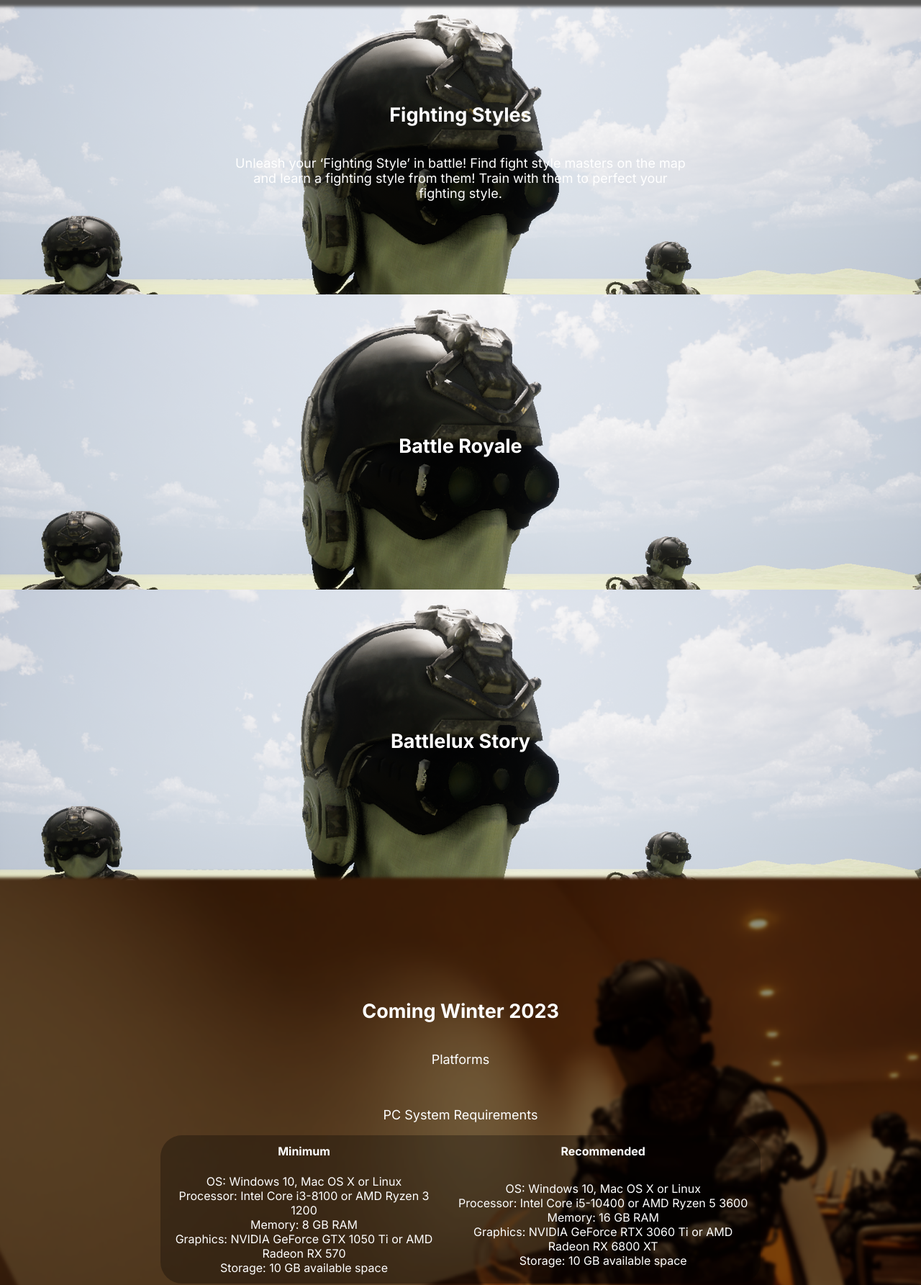
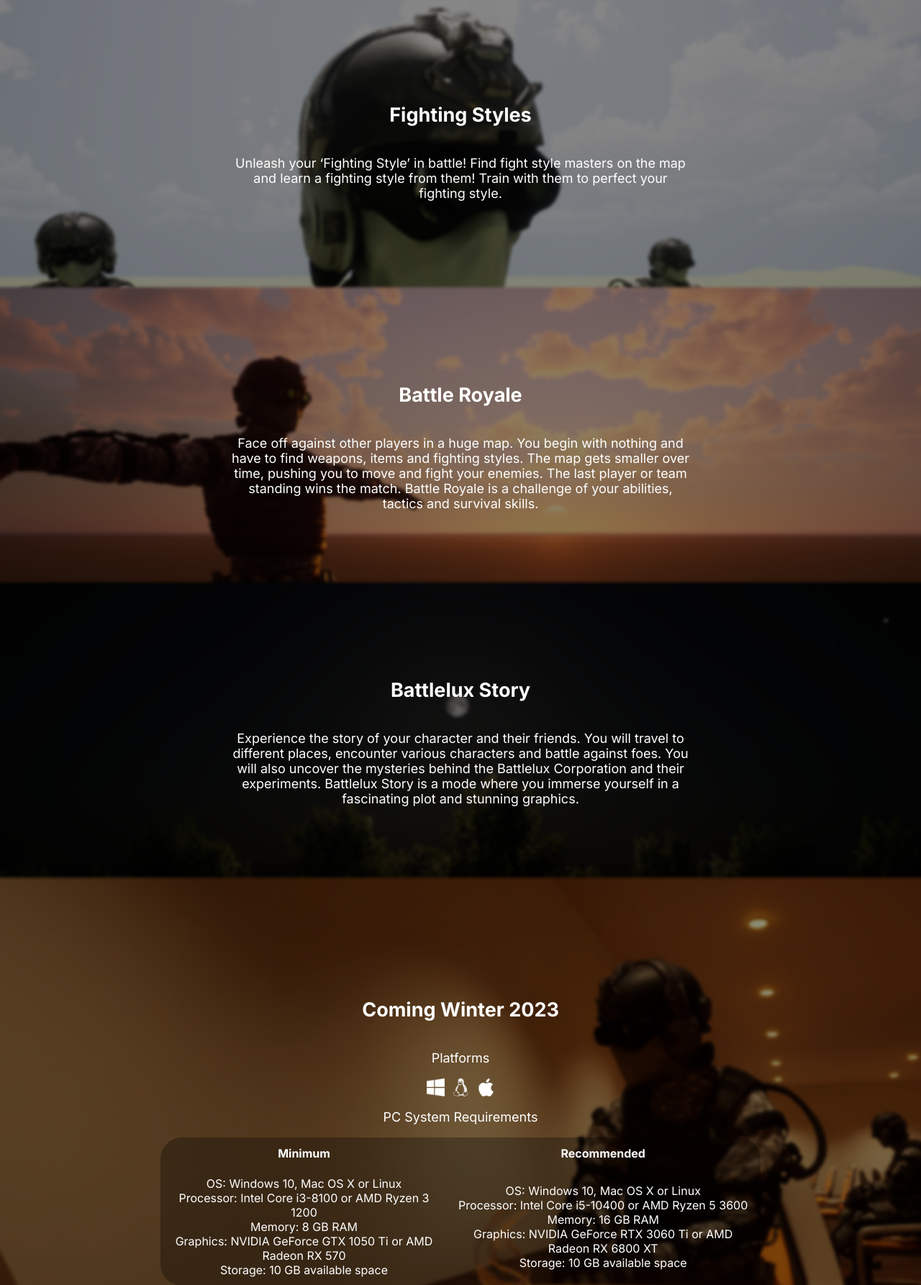
Before and after one commit to AGames-Studio/BattleluxWebsite, a PHP site: page / in a window 1280 px wide. Shown: the part 1621-3406 px from the top of the page at 72% size. Run offline with PHP 8.4, Linux system fonts and the light colour scheme.

Commit message:
ITS DONE! LETS GOOOO

```diff
--- a/css/style.css
+++ b/css/style.css
@@ -169,7 +169,7 @@
 
 .section1::before {
   content: "";
-  background-image: url('../img/HighresScreenshot00001.png');
+  background-image: url('../img/image6.png');
   background-color: rgba(0, 0, 0, 0.45);
   filter: blur(2px);
   background-blend-mode: multiply;
@@ -210,40 +210,86 @@
 }
 
 .section3 {
+  position: relative;
   display: flex;
   flex-direction: column;
   padding-top: 10px;
   align-items: center;
   justify-content: center;
   text-align: center;
+  height: 400px;
+  z-index: 0;
+}
+
+.section3::before {
+  content: "";
   background-image: url('../img/HighresScreenshot00001.png');
+  background-color: rgba(0, 0, 0, 0.45);
+  filter: blur(2px);
+  background-blend-mode: multiply;
   background-size: cover;
-  height: 400px;
+  position: absolute;
+  top: -10px;
+  left: -10px;
+  right: -10px;
+  bottom: -10px;
+  z-index: -1;
 }
 
 .section4 {
+  position: relative;
   display: flex;
   flex-direction: column;
   padding-top: 10px;
   align-items: center;
   justify-content: center;
   text-align: center;
-  background-image: url('../img/HighresScreenshot00001.png');
+  height: 400px;
+  z-index: 0;
+}
+
+.section4::before {
+  content: "";
+  background-image: url('../img/image5.png');
+  background-color: rgba(0, 0, 0, 0.45);
+  filter: blur(2px);
+  background-blend-mode: multiply;
   background-size: cover;
-  height: 400px;
+  position: absolute;
+  top: -10px;
+  left: -10px;
+  right: -10px;
+  bottom: -10px;
+  z-index: -1;
 }
 
 .section5 {
+  position: relative;
   display: flex;
   flex-direction: column;
   padding-top: 10px;
   align-items: center;
   justify-content: center;
   text-align: center;
-  background-image: url('../img/HighresScreenshot00001.png');
+  height: 400px;
+  z-index: 0;
+}
+
+.section5::before {
+  content: "";
+  background-image: url('../img/image4.png');
+  background-color: rgba(0, 0, 0, 0.45);
+  filter: blur(2px);
+  background-blend-mode: multiply;
   background-size: cover;
-  height: 400px;
+  position: absolute;
+  top: -10px;
+  left: -10px;
+  right: -10px;
+  bottom: -10px;
+  z-index: -1;
 }
+
 
 .sectionComingSoon {
   position: relative;
--- a/index.html
+++ b/index.html
@@ -30,18 +30,19 @@
         </div>
         <div class="section4">
             <h2>Battle Royale</h2>
-
+            <p class="sectionText">Face off against other players in a huge map. You begin with nothing and have to find weapons, items and fighting styles. The map gets smaller over time, pushing you to move and fight your enemies. The last player or team standing wins the match. Battle Royale is a challenge of your abilities, tactics and survival skills.</p>
         </div>
         <div class="section5">
             <h2>Battlelux Story</h2>
+            <p class="sectionText">Experience the story of your character and their friends. You will travel to different places, encounter various characters and battle against foes. You will also uncover the mysteries behind the Battlelux Corporation and their experiments. Battlelux Story is a mode where you immerse yourself in a fascinating plot and stunning graphics.</p>
         </div>
         <div class="sectionComingSoon"  id="comingSoon">
             <h2>Coming Winter 2023</h2>
-            <div>
                 <p>Platforms</p>
-                <img>
-                <img>
-                <img>
+            <div style="display: flex;">
+                <img style="padding-right: 10px;" src="img/platformIcons/windowsIcon-White.png" height="25px">
+                <img style="padding-right: 10px;" src="img/platformIcons/linuxIcon-White.png" height="25px">
+                <img src="img/platformIcons/macIcon-White.png" height="25px">
             </div>
             <div>
                 <p>PC System Requirements</p>
--- a/js/main.js
+++ b/js/main.js
@@ -3,7 +3,7 @@
 window.onload = () => {
     var banner = document.getElementById("banner");
     var a = 0;
-    var baseImgs = ["../img/HighresScreenshot00009.png","../img/image.png","../img/image3.png"];
+    var baseImgs = ["../img/HighresScreenshot00009.png","../img/image.png","../img/image3.png", "../img/iSwearThatItsNotTheSameImage.png", "../img/HighresScreenshot00006.png", "../img/HighresScreenshot00012.png"];
     var imgs = shuffle(baseImgs);
     banner.style.backgroundImage="url("+imgs[a]+")";
     a++;
```
Also changed, not shown: img/HighresScreenshot00006.png (added), img/HighresScreenshot00012.png (added), img/image4.png (added), img/image5.png (added), img/platformIcons/linuxIcon-White.png (added), img/platformIcons/macIcon-White.png (added), img/platformIcons/windowsIcon-White.png (added), 2 other files.
